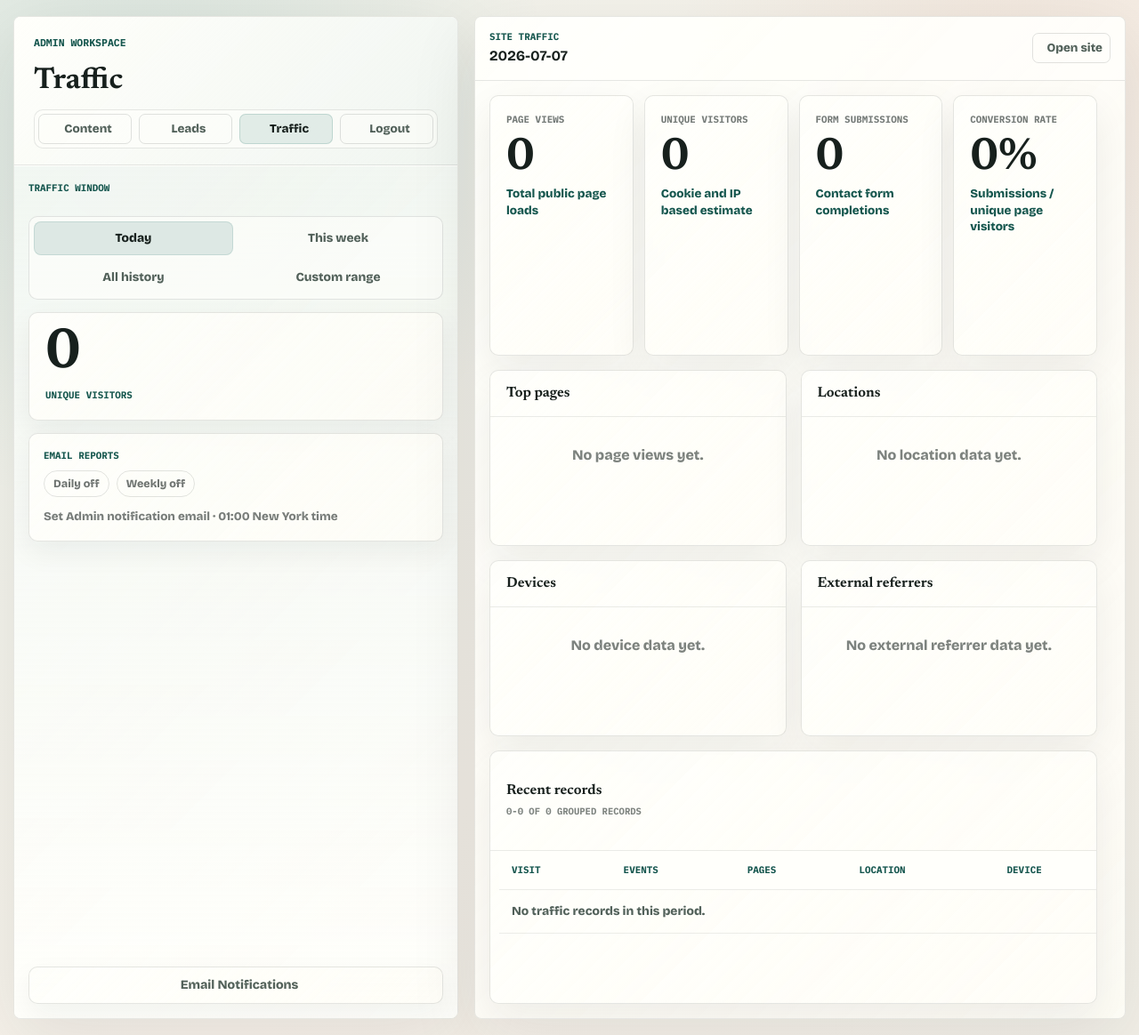
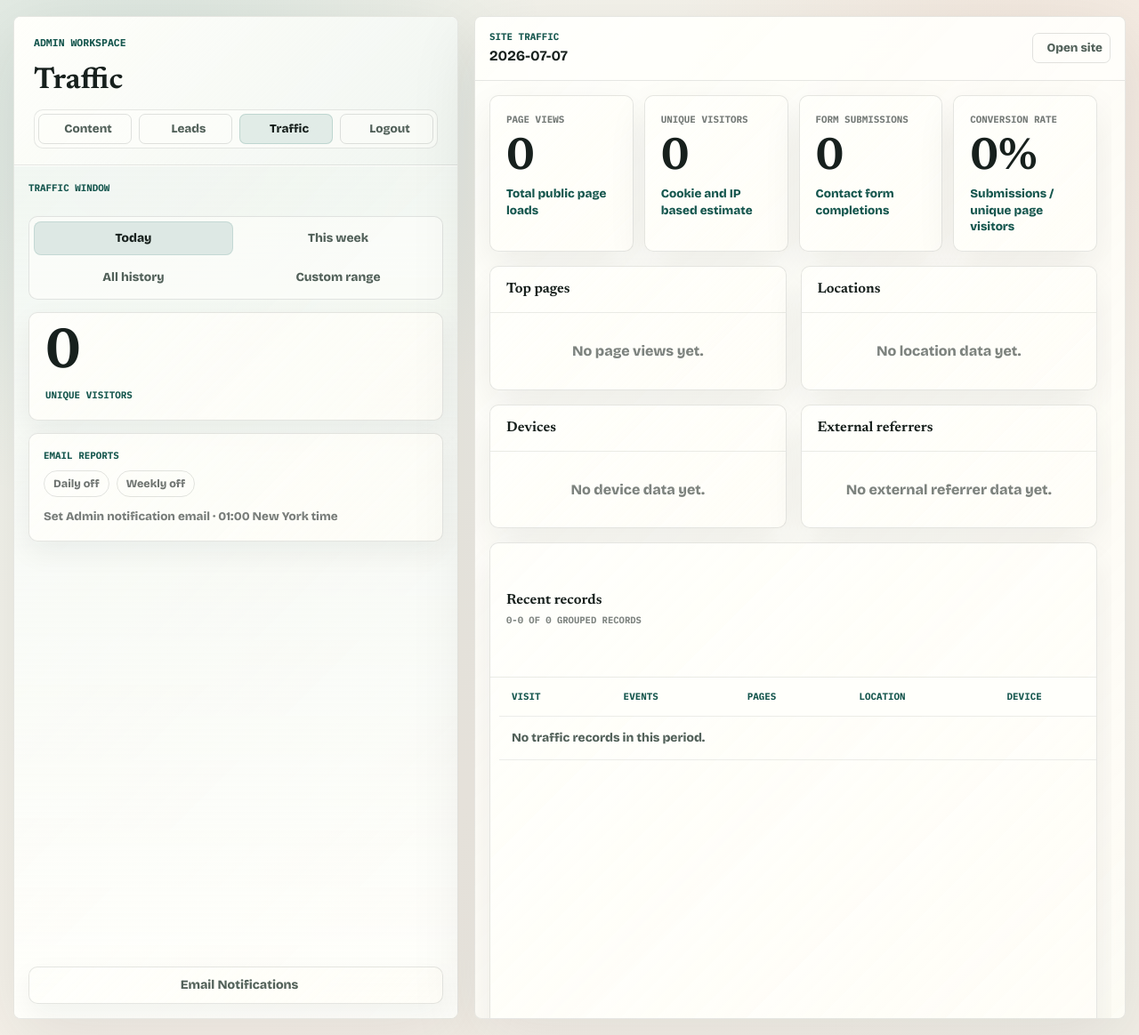
Before and after one commit to Ha22yX/onlypt-recruiting, a Flask app: page /admin/traffic in a window 1280 px wide. Shown: the whole page at 89% size. Run offline with Flask 3, Linux system fonts and the light colour scheme; the visitor is signed in with stand-in values (Sample User, id 1).

Commit message:
Keep traffic records visible in short windows

```diff
--- a/static/css/admin.css
+++ b/static/css/admin.css
@@ -2463,15 +2463,15 @@
 }
 
 .traffic-records-card {
-  min-height: 0;
-  display: grid;
-  grid-template-rows: auto auto auto;
+  min-height: clamp(360px, 48vh, 620px);
+  display: grid;
+  grid-template-rows: auto minmax(250px, auto) auto;
   contain: layout paint;
 }
 
 .traffic-table-wrap {
   height: auto;
-  min-height: 0;
+  min-height: 250px;
   overflow-x: auto;
   overflow-y: visible;
   overscroll-behavior: auto;
--- a/templates/admin_base.html
+++ b/templates/admin_base.html
@@ -9,7 +9,7 @@
     <link rel="preconnect" href="https://fonts.gstatic.com" crossorigin>
     <link href="https://fonts.googleapis.com/css2?family=Bricolage+Grotesque:wght@400;500;600;700;800&family=IBM+Plex+Mono:wght@500;600;700&family=Newsreader:opsz,wght@6..72,500;6..72,650&display=swap" rel="stylesheet">
     <link rel="stylesheet" href="{{ url_for('static', filename='css/styles.css') }}">
-    <link rel="stylesheet" href="{{ url_for('static', filename='css/admin.css') }}?v=20260707-lead-time-table1">
+    <link rel="stylesheet" href="{{ url_for('static', filename='css/admin.css') }}?v=20260707-traffic-record-min1">
     <script src="https://unpkg.com/lucide@latest" defer></script>
     {% block extra_head %}{% endblock %}
   </head>
```
